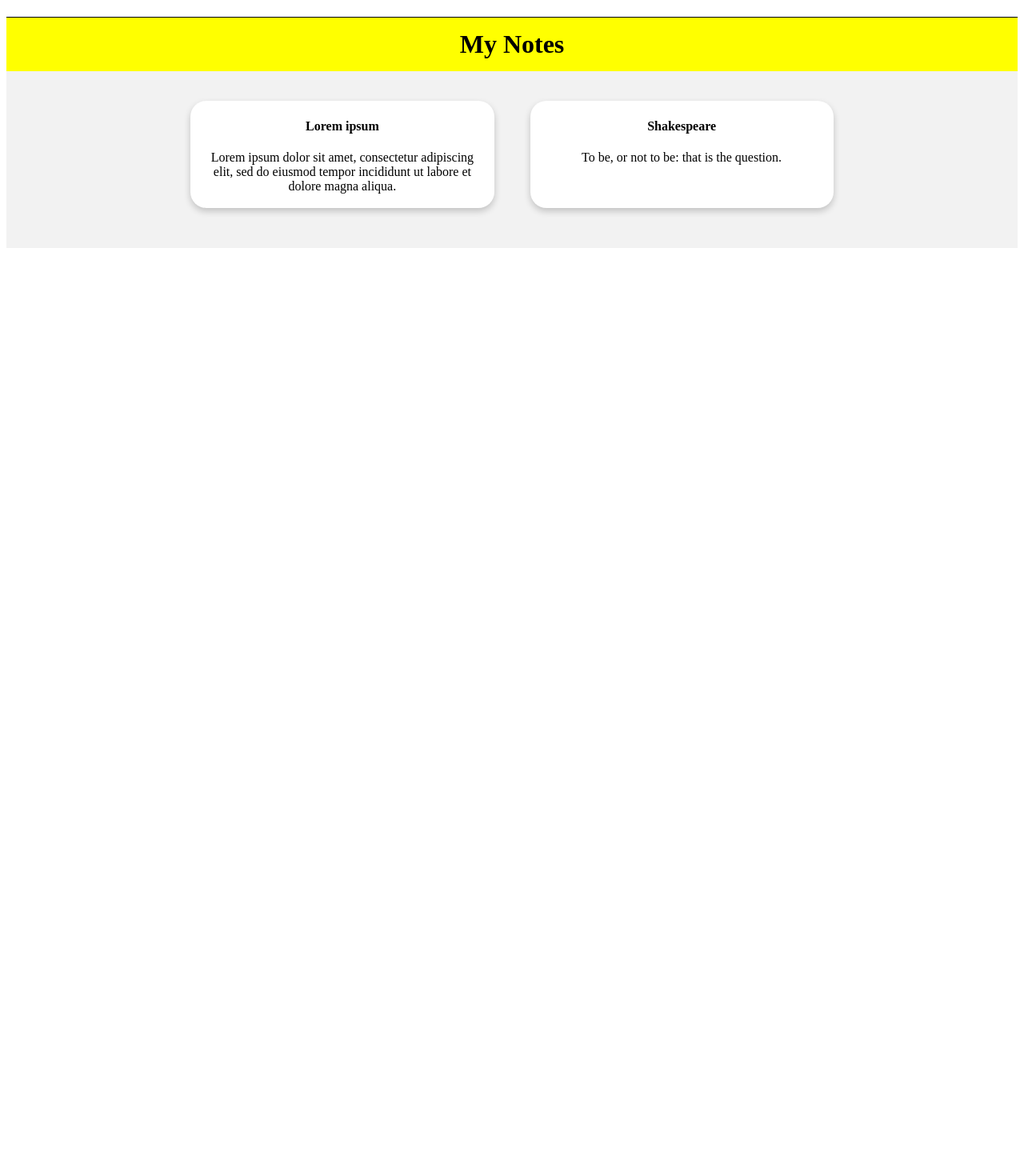
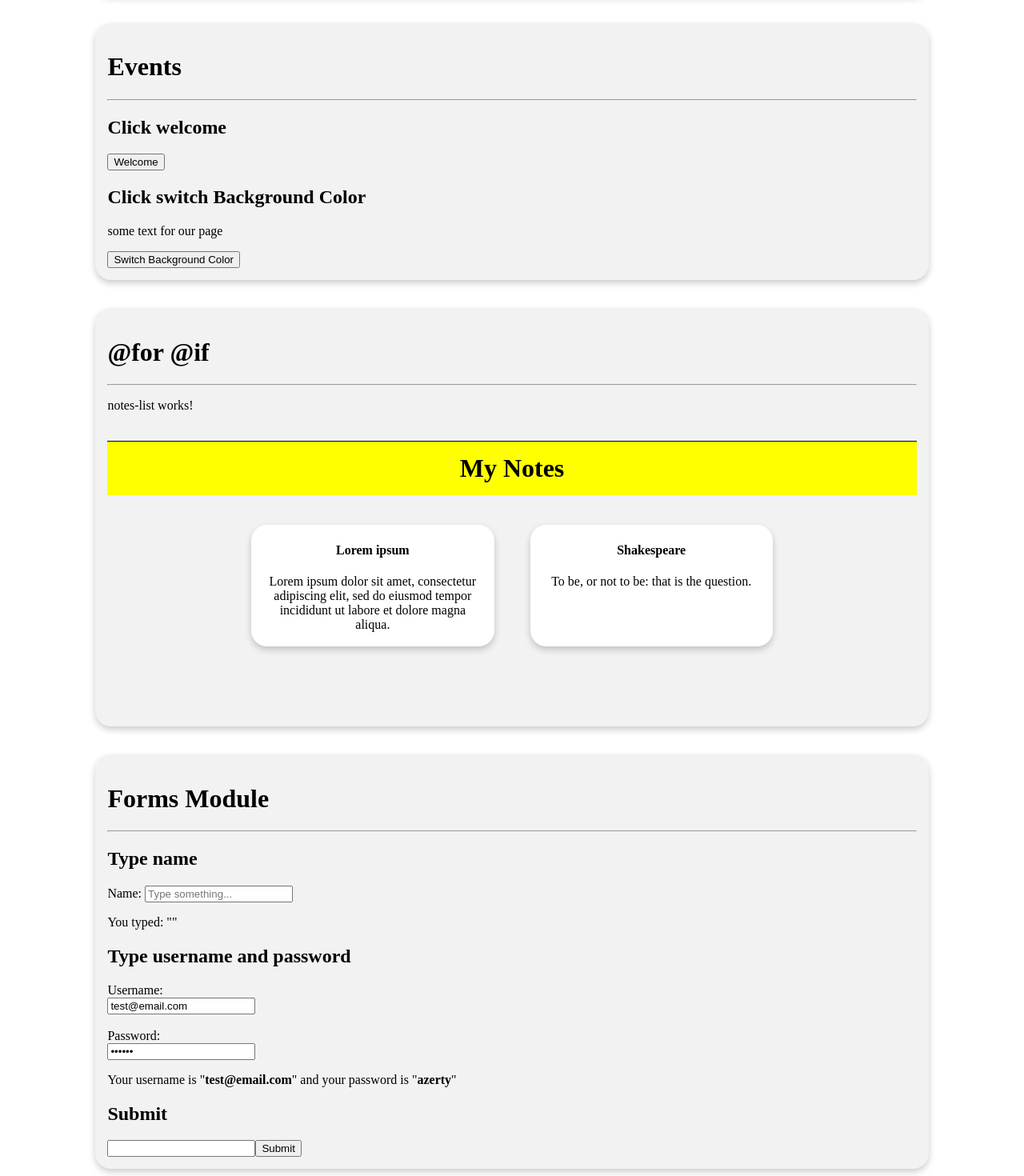
Before and after one commit to FalianaRanai/Angular17-Sololearn, an Angular app: page / in a window 1280 px wide. Shown: the part 240-1710 px from the top of the page at 80% size. Before the commit the page ends 800 px from the top, so only its background shows below. Built offline with nearby package versions, Linux system fonts and the light colour scheme.

Commit message:
arrangement

```diff
--- a/src/app/app.component.css
+++ b/src/app/app.component.css
@@ -0,0 +1,14 @@
+.lessonSection{
+  box-shadow: 0 4px 8px 0 rgba(0,0,0,0.2);
+  transition: 0.3s;
+  width: 80%;
+  border-radius: 20px;
+  margin: auto;
+  background-color: #f2f2f2;
+  padding: 15px;
+  margin-bottom: 35px;
+}
+
+.red{
+  background-color: red;
+}
--- a/src/app/app.component.html
+++ b/src/app/app.component.html
@@ -1,11 +1,57 @@
+<!-- COMPONENT INTEGRATION -->
+<div class="lessonSection">
+  <h1>Component integration</h1>
+  <hr />
+  <app-header />
+  <p>Root component</p>
+</div>
+<!-- END COMPONENT INTEGRATION -->
 
-<app-header/>
-<p>Root component</p>
-<button (click) = "login()">Login</button>
+<!-- EVENTS -->
+<div class="lessonSection">
+  <h1>Events</h1>
+  <hr />
 
-<p [class.red]="isRed">some text for our page</p>
-<button (click)="change()">
-  Switch Background Color
-</button>
+  <h2>Click welcome</h2>
+  <button (click)="welcome()">Welcome</button>
 
-<app-notes-list/>
+  <h2>Click switch Background Color</h2>
+  <p [class.red]="isRed">some text for our page</p>
+  <button (click)="change()">Switch Background Color</button>
+</div>
+<!-- END EVENTS -->
+
+<!-- @FOR @IF -->
+<div class="lessonSection">
+  <h1>{{ "@for @if" }}</h1>
+  <hr />
+  <app-notes-list />
+</div>
+<!-- END @FOR @IF -->
+
+<!-- FORMS -->
+<div class="lessonSection">
+  <h1>Forms Module</h1>
+  <hr />
+
+  <h2>Type name</h2>
+  <label
+    >Name:
+    <input type="text" [(ngModel)]="name" placeholder="Type something..." />
+  </label>
+  <p>You typed: "{{ name }}"</p>
+
+  <h2>Type username and password</h2>
+  <label for="">Username: </label><br>
+  <input type="text" [(ngModel)]="username"><br><br>
+  <label for="">Password: </label><br>
+  <input type="password" [(ngModel)]="password">
+  <p>Your username is "<b>{{ username }}</b>" and your password is "<b>{{ password }}</b>"</p>
+
+  <h2>Submit</h2>
+  <form (ngSubmit)="showName()">
+    <input type="text" [(ngModel)]="name" name="name" />
+    <input type="submit" value="Submit" />
+  </form>
+</div>
+<!-- END FORMS -->
--- a/src/app/app.component.ts
+++ b/src/app/app.component.ts
@@ -2,13 +2,16 @@ import { Component } from '@angular/core';
 @Component({
   selector: 'app-root',
   templateUrl: './app.component.html',
-  styleUrls: ['./app.component.css'],
+  styleUrls: ['./app.component.css']
 })
 export class AppComponent {
 
   isRed = false;
+  name=""
+  username="test@email.com"
+  password="azerty"
 
-  login() {
+  welcome() {
     alert('Welcome!');
   }
 
@@ -16,4 +19,8 @@ export class AppComponent {
     this.isRed = !this.isRed;
   }
 
+  showName(){
+    alert(this.name);
+  }
+
 }
--- a/src/app/app.module.ts
+++ b/src/app/app.module.ts
@@ -1,6 +1,7 @@
 import { NgModule } from '@angular/core';
 import { BrowserModule } from '@angular/platform-browser';
 
+import { FormsModule } from '@angular/forms';
 import { AppRoutingModule } from './app-routing.module';
 import { AppComponent } from './app.component';
 import { HeaderComponent } from './header/header.component';
@@ -16,7 +17,8 @@ import { NotesListComponent } from './notes-list/notes-list.component';
   ],
   imports: [
     BrowserModule,
-    AppRoutingModule
+    AppRoutingModule,
+    FormsModule
   ],
   providers: [],
   bootstrap: [AppComponent]
--- a/src/app/notes-list/notes-list.component.css
+++ b/src/app/notes-list/notes-list.component.css
@@ -2,6 +2,8 @@
   text-align: center;
   background-color: #f2f2f2;
   padding-bottom: 35px;
+  margin-top: 35px;
+  margin-bottom: 35px;
 }
 .myNotes h1{
   background-color: yellow;
```
